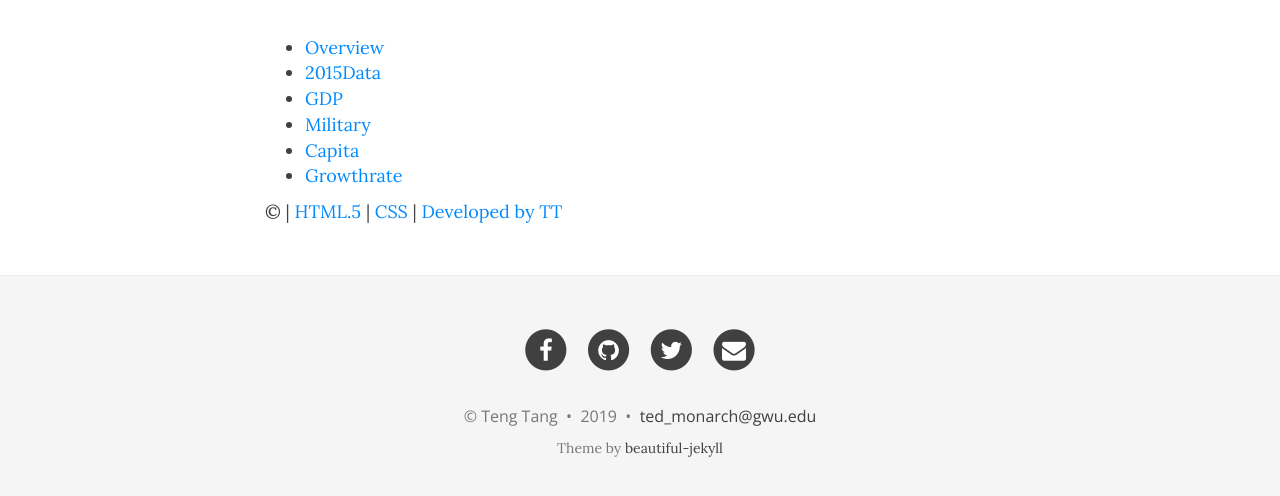
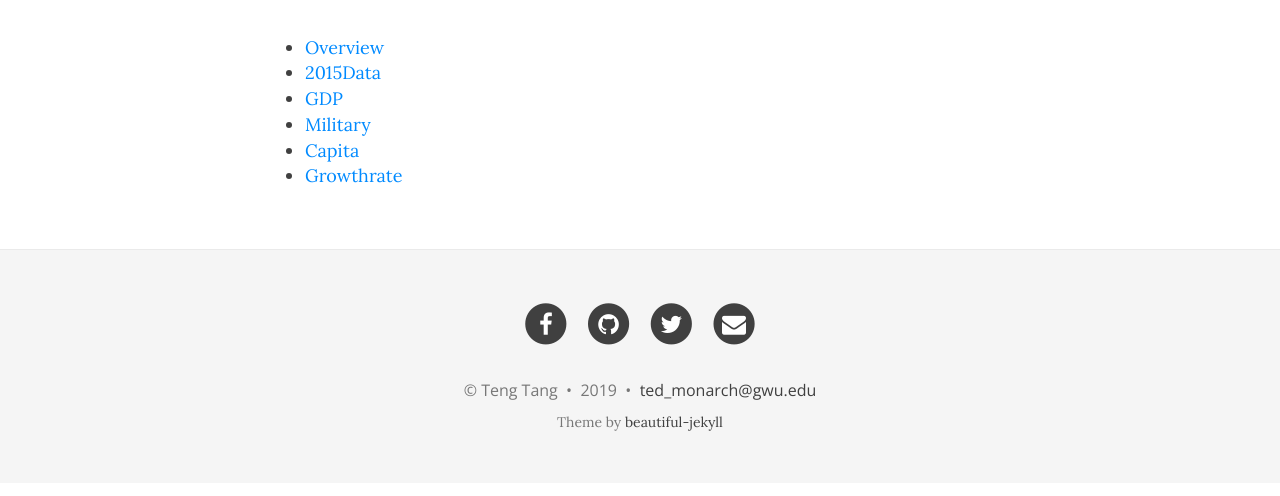
Before and after one commit to Monarch2018/ev_prediction, a Jekyll site: the page built from index.html, in a window 1280 px wide and 1228 px high. Shown: the part 719-1215 px from the top of the window. Built offline with Jekyll 4.4.1, drawn with Linux system fonts in a browser that asks for light colours; nearby versions of some CDN libraries; the list of posts is cut into pages by our own code.

Commit message:
Update index.html

```diff
--- a/index.html
+++ b/index.html
@@ -36,17 +36,6 @@ bigimg: /img/tesla.png
 			</ul>
 		</div>
 
-
-		<div id="footer">
-		    &copy;
-			<script>
-			var d = new Data();
-			document.write(d.getFullYear());
-			</script>
-				| <a> HTML.5</a>
-				| <a> CSS</a>
-				| <a> Developed by TT</a>
-		</div><!-- footer -->
 	</div>
 </body>
 </html>
```
